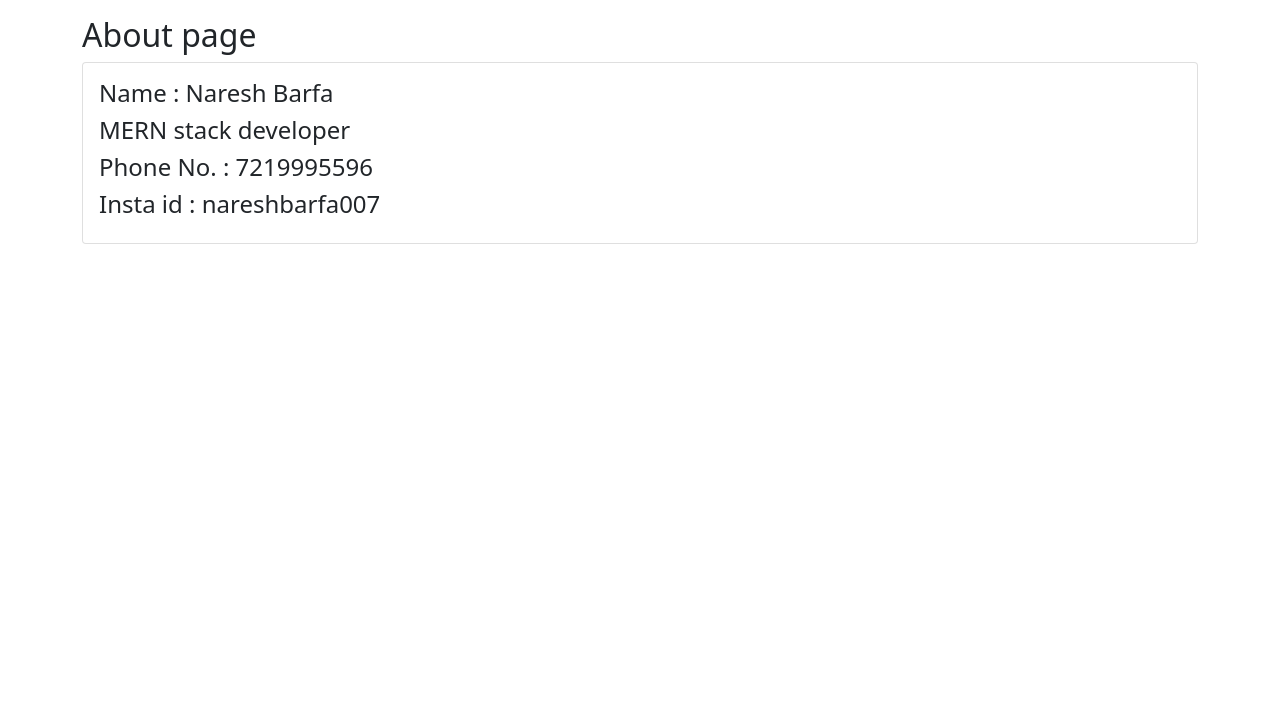
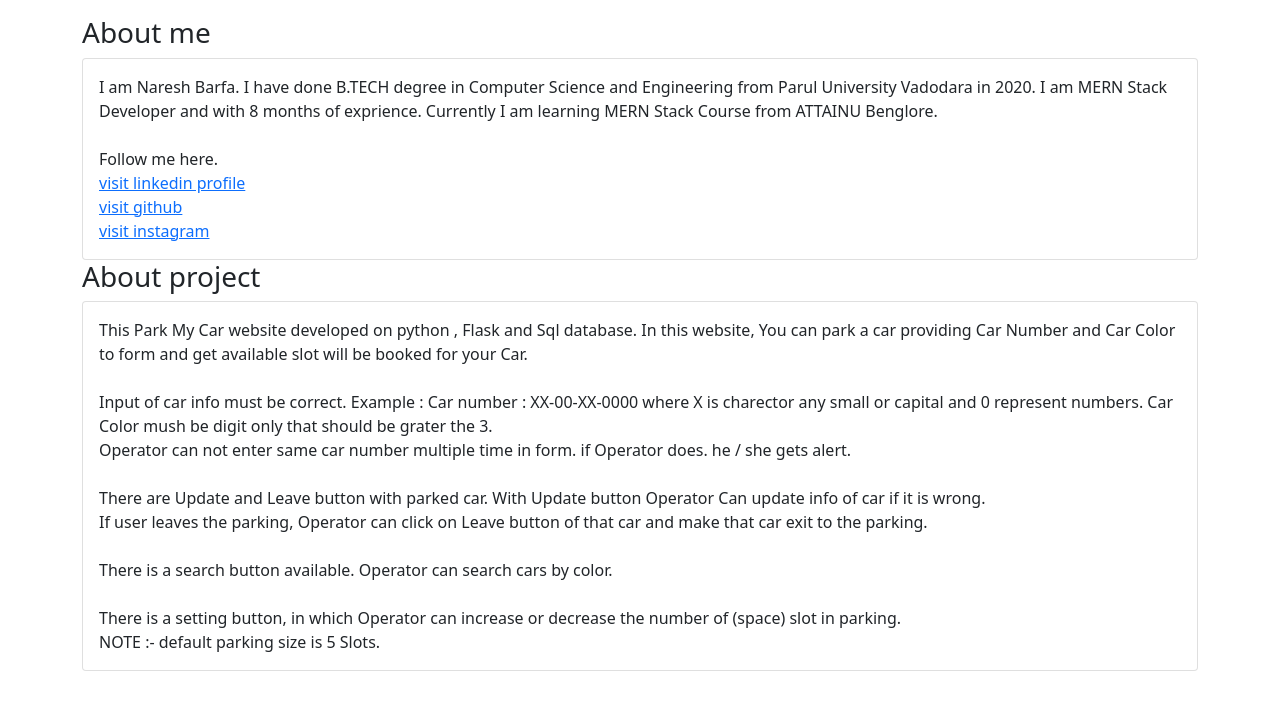
Before and after one commit to attainu/python-project-naresh-barfa-au19, a Flask app: page /about in a window 1280 px wide. Shown: the part 56-766 px from the top of the page. Run offline with Flask 2, Linux system fonts and the light colour scheme.

Commit message:
done about page

```diff
--- a/templates/about.html
+++ b/templates/about.html
@@ -2,13 +2,53 @@
 body %}
 
 <div class="container my-3">
-  <h2>About page</h2>
+  <h3>About me</h3>
   <div class="card">
     <div class="card-body">
-      <h4>Name : Naresh Barfa</h4>
-      <h4>MERN stack developer</h4>
-      <h4>Phone No. : 7219995596</h4>
-      <h4>Insta id : nareshbarfa007</h4>
+      I am Naresh Barfa. I have done B.TECH degree in Computer Science and
+      Engineering from Parul University Vadodara in 2020. I am MERN Stack
+      Developer and with 8 months of exprience. Currently I am learning MERN
+      Stack Course from ATTAINU Benglore.
+      <br /><br />
+      Follow me here.
+      <br />
+      <a href="https://www.linkedin.com/in/naresh-barfa-109b7a156/">
+        visit linkedin profile</a
+      >
+      <br />
+      <a href="https://github.com/naresh-barfa-au19">visit github</a><br />
+      <a href="https://www.instagram.com/nareshbarfa007/"> visit instagram</a>
+    </div>
+  </div>
+  <h3>About project</h3>
+  <div class="card">
+    <div class="card-body">
+      This Park My Car website developed on python , Flask and Sql database. In
+      this website, You can park a car providing Car Number and Car Color to
+      form and get available slot will be booked for your Car.
+      <br /><br />
+      Input of car info must be correct.
+      <span
+        >Example : Car number : XX-00-XX-0000 where X is charector any small or
+        capital and 0 represent numbers. Car Color mush be digit only that
+        should be grater the 3.
+      </span>
+      <br />
+      Operator can not enter same car number multiple time in form. if Operator
+      does. he / she gets alert.
+      <br /><br />
+      There are Update and Leave button with parked car. With Update button
+      Operator Can update info of car if it is wrong.
+      <br />
+      If user leaves the parking, Operator can click on Leave button of that car
+      and make that car exit to the parking.
+      <br /><br />
+      There is a search button available. Operator can search cars by color.
+      <br /><br />
+      There is a setting button, in which Operator can increase or decrease the
+      number of (space) slot in parking.
+      <br />
+      NOTE :- default parking size is 5 Slots.
     </div>
   </div>
 </div>
--- a/templates/base.html
+++ b/templates/base.html
@@ -24,7 +24,7 @@
     <nav class="navbar navbar-expand-lg navbar-light bg-light">
       <div class="container-fluid">
         <a class="navbar-brand" href="/">Park My Car</a>
-        <button
+        <!-- <button
           class="navbar-toggler"
           type="button"
           data-bs-toggle="collapse"
@@ -34,7 +34,7 @@
           aria-label="Toggle navigation"
         >
           <span class="navbar-toggler-icon"></span>
-        </button>
+        </button> -->
         <div class="collapse navbar-collapse" id="navbarSupportedContent">
           <ul class="navbar-nav me-auto mb-2 mb-lg-0">
             <li class="nav-item">
```
Also changed, not shown: README.md, parkCars.db.
